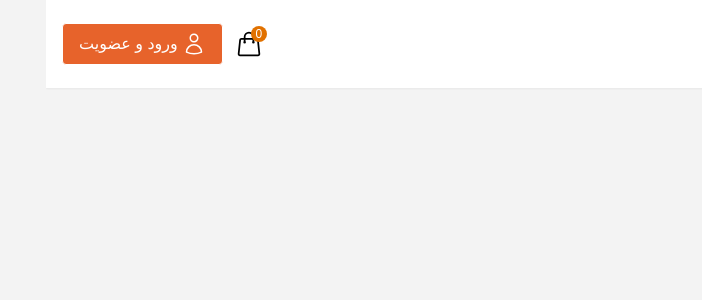
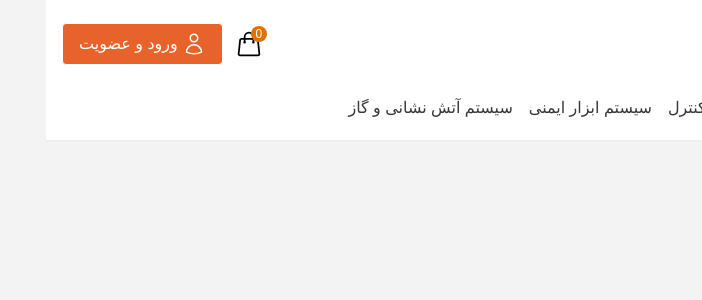
Before and after one commit to MisaqArtist7/Pargaran, a Next.js app: page / in a window 1280 px wide. Shown: the top 300 px of the page, without its empty margins (578-1280 px from the left). Built offline with nearby package versions, Linux system fonts and the light colour scheme.

Commit message:
create navigation section

```diff
--- a/src/app/globals.css
+++ b/src/app/globals.css
@@ -4,7 +4,8 @@
   --background: #F3F3F3;
   --foreground: #171717;
   --mainOrange: #E7632B;
-  --mainBlue: #0984e3;
+  --mainBlue:   #0984e3;
+  --text-gray:  #373737;
 }
 
 @layer base {
--- a/src/app/layout.tsx
+++ b/src/app/layout.tsx
@@ -18,11 +18,7 @@ export const metadata: Metadata = {
   description: "Generated by create next app",
 };
 
-export default function RootLayout({
-  children,
-}: Readonly<{
-  children: React.ReactNode;
-}>) {
+export default function RootLayout({ children,}: Readonly <{ children: React.ReactNode; }>) {
   return (
     <html  lang="fa" dir="rtl">
       <body className={`${geistSans.variable} ${geistMono.variable} antialiased`}>
--- a/src/components/shared/Header/Header.tsx
+++ b/src/components/shared/Header/Header.tsx
@@ -1,11 +1,12 @@
 import React from 'react'
 import Image from 'next/image'
-import { MagnifyingGlassIcon, ShoppingBagIcon, UserIcon } from '@heroicons/react/24/outline';
+import './header.css'
+import { MagnifyingGlassIcon, ShoppingBagIcon, UserIcon, ChevronDownIcon } from '@heroicons/react/24/outline';
 
 export default function Header() {
   return (
-    <header className='header bg-white py-5 shadow-xs'>
-      {/* Main container */}
+    <header className='header flex flex-col gap-y-7 bg-white py-5 shadow-xs'>
+      {/* search & login container */}
       <div className='header__container container flex items-center justify-between'>
 
         {/* Logo and search section */}
@@ -33,6 +34,25 @@ export default function Header() {
           </a>
         </div>
       </div>
+      {/* navbar container */}
+      <div className="header__navigation container text-[var(--text-gray)]">
+        {/* navlink */}
+        <ul className="header__navigation-list flex items-center gap-x-4">
+          <li className="header__navigation-item">
+            <a href="" className="header__navigation-link flex-row-center gap-x-1">
+              دسته بندی محصولات
+              <ChevronDownIcon className="header__navigation-icon w-4 h-4" strokeWidth={2.5} />
+            </a>
+          </li>
+          <li className="header__navigation-item">مقالات</li>
+          <li className="header__navigation-item">درباره پرگاران</li>
+          <li className="header__navigation-item">تماس با ما</li>
+          <li className="header__navigation-item">آموزش plc</li>
+          <li className="header__navigation-item">سیستم های کنترل</li>
+          <li className="header__navigation-item">سیستم ابزار ایمنی</li>
+          <li className="header__navigation-item">سیستم آتش نشانی و گاز</li>
+        </ul>
+      </div>
     </header>
   )
 }
--- /dev/null
+++ b/src/components/shared/Header/header.css
@@ -0,0 +1,4 @@
+.header__navigation-item:hover{
+    color: #E7632B;
+    cursor: pointer;
+}
```
Also changed, not shown: public/images/transparentLineBg.png (added), src/components/shared/Header/Header.module.css (deleted).
